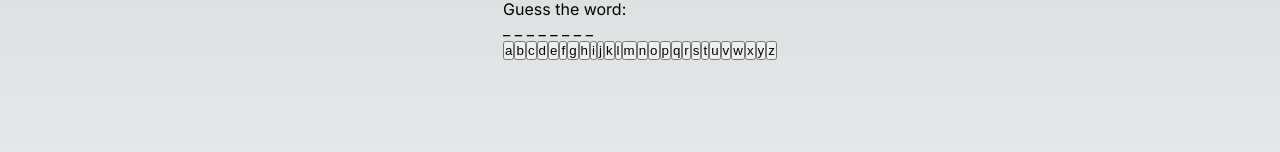
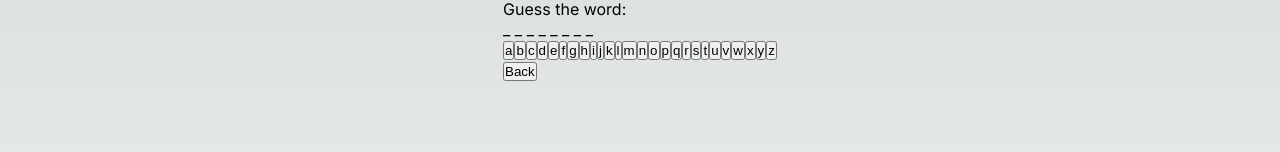
Before and after one commit to SaiRamyaKamali/HangmanApp, a Next.js app: page / in a window 1280 px wide. Both pictures are taken after typing "Sample" into the empty fields and a click on the button "Submit". Shown: the part 136-288 px from the top of the page. Built offline with nearby package versions, Linux system fonts and the light colour scheme.

Commit message:
backbutton

```diff
--- a/app/components/Game/index.js
+++ b/app/components/Game/index.js
@@ -86,6 +86,7 @@ const Game = ({ username, onBackClick }) => {
                     </button>
                 ))}
             </div>
+            <button onClick={onBackClick}>Back</button>
         </div>
     );
 
```
